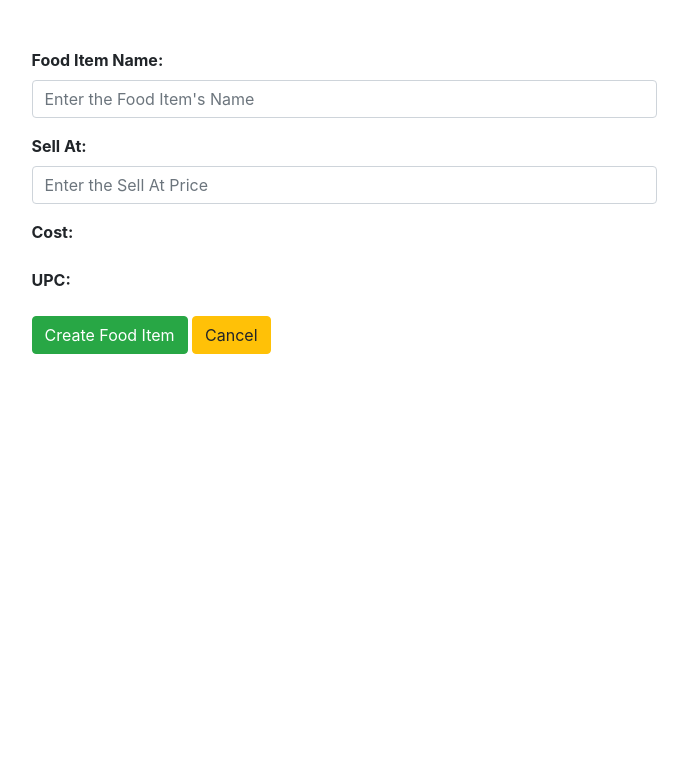
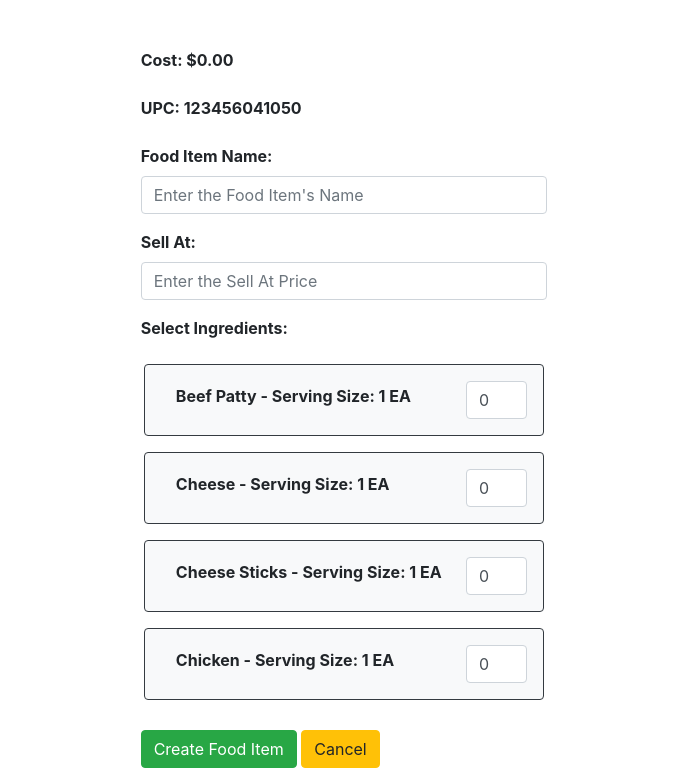
Before and after one commit to Vandal03/FoodBuilder, a Django app: page /create/ in a window 1280 px wide. Shown: the part 56-824 px from the top of the page, without its empty margins (296-984 px from the left). Before the commit the page ends 410 px from the top, so only its background shows below. Run offline with Django 3.2, Linux system fonts and the light colour scheme; data comes from the database, SQL or seed files in the repository; both versions use the stored data as it was after the commit; some libraries are stand-ins or nearby versions.

Commit message:
JS file connected to create food item page

```diff
--- /dev/null
+++ b/foodlist/static/foodlist/food_calcs.js
@@ -0,0 +1,16 @@
+function test() {
+
+    if (testString == 'Test Worked'){
+        document.getElementById("cost").innerHTML = "Test"
+    } else {
+        document.getElementById("cost").innerHTML = "Test Worked"
+    }
+}
+
+function calculateCost(qty, cost) {
+    console.log(qty)
+    console.log(cost)
+
+
+
+}
--- a/foodlist/templates/foodlist/base.html
+++ b/foodlist/templates/foodlist/base.html
@@ -1,8 +1,9 @@
-
+{% load static %}
 <!DOCTYPE html>
 
 <html>
     <head>
+
         <meta charset="utf-8">
         <meta http-equiv="X-UA-Compatible" content="IE=edge">
         <title>Food Builder</title>
@@ -32,6 +33,6 @@
         <script src="https://code.jquery.com/jquery-3.5.1.slim.min.js" integrity="sha384-DfXdz2htPH0lsSSs5nCTpuj/zy4C+OGpamoFVy38MVBnE+IbbVYUew+OrCXaRkfj" crossorigin="anonymous"></script>
         <script src="https://cdn.jsdelivr.net/npm/popper.js@1.16.0/dist/umd/popper.min.js" integrity="sha384-Q6E9RHvbIyZFJoft+2mJbHaEWldlvI9IOYy5n3zV9zzTtmI3UksdQRVvoxMfooAo" crossorigin="anonymous"></script>
         <script src="https://stackpath.bootstrapcdn.com/bootstrap/4.5.0/js/bootstrap.min.js" integrity="sha384-OgVRvuATP1z7JjHLkuOU7Xw704+h835Lr+6QL9UvYjZE3Ipu6Tp75j7Bh/kR0JKI" crossorigin="anonymous"></script>
-
+        <script src="{% static 'foodlist/food_calcs.js' %}"></script>
     </body>
 </html>
--- a/foodlist/templates/foodlist/create.html
+++ /dev/null
@@ -1,31 +0,0 @@
-{% extends "foodlist/base.html" %}
-{% block content %}
-
-<div class='row mt-5 d-flex justify-content-center'>
-    <div class='col-6'>
-        <form method='POST'>
-            {% csrf_token %}
-            <div class='form-group'>
-                <label for='food_item_name' class='font-weight-bold'>Food Item Name:</label>
-                <input required placeholder="Enter the Food Item's Name" type='text' class='form-control' name ='food_item_name' id='food_item_name'>
-            </div>
-            <div class='form-group'>
-                <label for='sell_at' class='font-weight-bold'>Sell At:</label>
-                <input placeholder="Enter the Sell At Price" type='number' min='0.00' step='0.01' class='form-control' name='sell_at' id='sell_at'>
-            </div>
-            <div class='form-group'>
-                <label id='cost' for='cost' class='font-weight-bold'>Cost: </label>
-                <input hidden placeholder="Enter the Representative's Name" type='number' class='form-control' name='rep_name' id='rep_name'>
-            </div>
-            <div class='form-group'>
-                <label id='upc' for='upc' class='font-weight-bold'>UPC: </label>
-                <input hidden placeholder="Enter the Representative's Name" type='number' class='form-control' name='rep_name' id='rep_name'>
-            </div>
-            <button type="submit" class="btn btn-success">Create Food Item</button>
-            <a class="btn btn-warning" href="{% url 'foodlist-home' %}">Cancel</a>
-        </form>
-    </div>
-</div>
-
-
-{% endblock %}
--- /dev/null
+++ b/foodlist/templates/foodlist/create_fooditem.html
@@ -0,0 +1,43 @@
+{% extends "foodlist/base.html" %}
+
+{% block content %}
+
+<div class='row mt-5 d-flex justify-content-center'>
+    <div class='col-4'>
+        <form method='POST'>
+            {% csrf_token %}
+            <div class='form-group'>
+                <label id='cost' for='cost' class='font-weight-bold'>Cost: $0.00</label>
+                <input hidden placeholder="Enter the Representative's Name" type='number' class='form-control' name='rep_name' id='rep_name'>
+            </div>
+            <div class='form-group'>
+                <label id='upc' for='upc' class='font-weight-bold'>UPC: {{upc}}</label>
+                <input hidden  value={{upc}} type='number' class='form-control' name='rep_name' id='rep_name'>
+            </div>
+            <div class='form-group'>
+                <label for='food_item_name' class='font-weight-bold'>Food Item Name:</label>
+                <input required placeholder="Enter the Food Item's Name" type='text' class='form-control' name ='food_item_name' id='food_item_name'>
+            </div>
+            <div class='form-group'>
+                <label for='sell_at' class='font-weight-bold'>Sell At:</label>
+                <input placeholder="Enter the Sell At Price" type='number' min='0.00' step='0.01' class='form-control' name='sell_at' id='sell_at'>
+            </div>
+            <div class='form-group'>
+                <label class='font-weight-bold'>Select Ingredients: </label>
+            </div>
+            <div class='overflow-auto row justify-content-center mb-3' style="height: 350px;">
+                {% for ingredient in ingredients %}
+                <div class='form-group border border-dark rounded d-flex d-inline col-11 align-items-center p-3 bg-light w-90 ml-1 mr-1' >
+                    <label id='' for='upc' class='font-weight-bold col-10 '>{{ingredient.ingredient_name}} - Serving Size: {{ingredient.ingredient_serving_size}} {{ingredient.unit_of_measure.abbr}} </label>
+                    <input onClick="test(this.value, this.data-cost)" value=0 type='number' min=0 class='form-control col-2' name='rep_name' id='rep_name' data-cost='{{ingredient.serving_size_cost}}'>
+                </div>
+                {% endfor %}
+            </div>
+            <button type="submit" class="btn btn-success">Create Food Item</button>
+            <a class="btn btn-warning" href="{% url 'foodlist-home' %}">Cancel</a>
+        </form>
+    </div>
+</div>
+
+
+{% endblock %}
--- a/foodlist/templates/foodlist/home.html
+++ b/foodlist/templates/foodlist/home.html
@@ -45,7 +45,7 @@
             <div class='row '>
                 <div class="col-12 text-center">
                     <button class="btn mb-4" type="button" data-toggle="collapse" data-target="#{{food.food_item_name|truncatechars:3}}" aria-expanded="false" aria-controls="{{food.food_item_name|truncatechars:3}}">
-                        Ingredients <i class="fas fa-bars"></i>
+                        Ingredients   <span>    </span><i class="fas fa-bars"></i>
                     </button>
                 </div>
                 <div class='col-12 d-flex'>
--- a/foodlist/views.py
+++ b/foodlist/views.py
@@ -1,7 +1,9 @@
 from django.shortcuts import render, redirect
 from django.http import HttpRequest
 from .models import FoodItem, Recipes
-from ingredients.models import Ingredient
+from ingredients.models import Ingredient, UnitOfMeasure
+import random
+import time
 
 
 # Create your views here.
@@ -15,4 +17,16 @@ def home(request):
 
 
 def create_food_item(request):
-   return render(request, 'foodlist/create.html')
+
+   #Look into ensuring upc doesn't exist in table
+   random.seed(int(time.time()))
+   upc = random.randint(123456000000, 123456999999)
+
+   context = {
+      'ingredients' : Ingredient.objects.select_related('unit_of_measure').order_by('ingredient_name'),
+      'upc' : upc
+   }
+
+
+
+   return render(request, 'foodlist/create_fooditem.html', context)
--- a/ingredients/templates/ingredients/edit_ingredient.html
+++ b/ingredients/templates/ingredients/edit_ingredient.html
@@ -43,7 +43,7 @@
                     {% endfor %}
                 </select>
             </div>
-            <button type="submit" class="btn btn-success">Create Ingredient</button>
+            <button type="submit" class="btn btn-success">Edit Ingredient</button>
             <a class="btn btn-warning" href="{% url 'ingredients-home' %}">Cancel</a>
         </form>
     </div>
```
Also changed, not shown: db.sqlite3.
